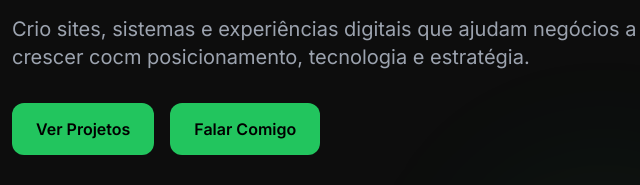
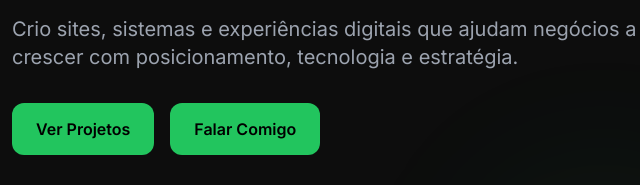
Before and after one commit to adineves/adler-neves, a website: page index.html in a window 1280 px wide. Shown: the part 453-638 px from the top of the page, 36-676 px from the left. Drawn offline with Linux system fonts and the light colour scheme.

Commit message:
Add files via upload

```diff
--- a/index.html
+++ b/index.html
@@ -73,7 +73,7 @@
 
                 <h1 class="text-4xl font-extrabold leading-tight sm:text-5xl md:text-6xl">Desenvolvedor Web & <span class="text-accent">Estrategista Digital</span></h1>
 
-                <p class="mt-6 max-w-2xl text-lg leading-relaxed text-gray-400 md:text-xl">Crio sites, sistemas e experiências digitais que ajudam negócios  a crescer cocm posicionamento, tecnologia  e estratégia.</p>
+                <p class="mt-6 max-w-2xl text-lg leading-relaxed text-gray-400 md:text-xl">Crio sites, sistemas e experiências digitais que ajudam negócios  a crescer com posicionamento, tecnologia  e estratégia.</p>
 
                 <div class="mt-8 flex flex-col gap-4 sm:flex-row">
                     <a href="#projects" class="inline-flex items-center justify-center rounded-xl bg-accent px-6 py-3.5 font-semibold text-black transition duration-300 hover:-translate-y-0.5 hover:shadow-[0_0_30px_rgba(34,197,94,0.22)]">Ver Projetos</a>
```
